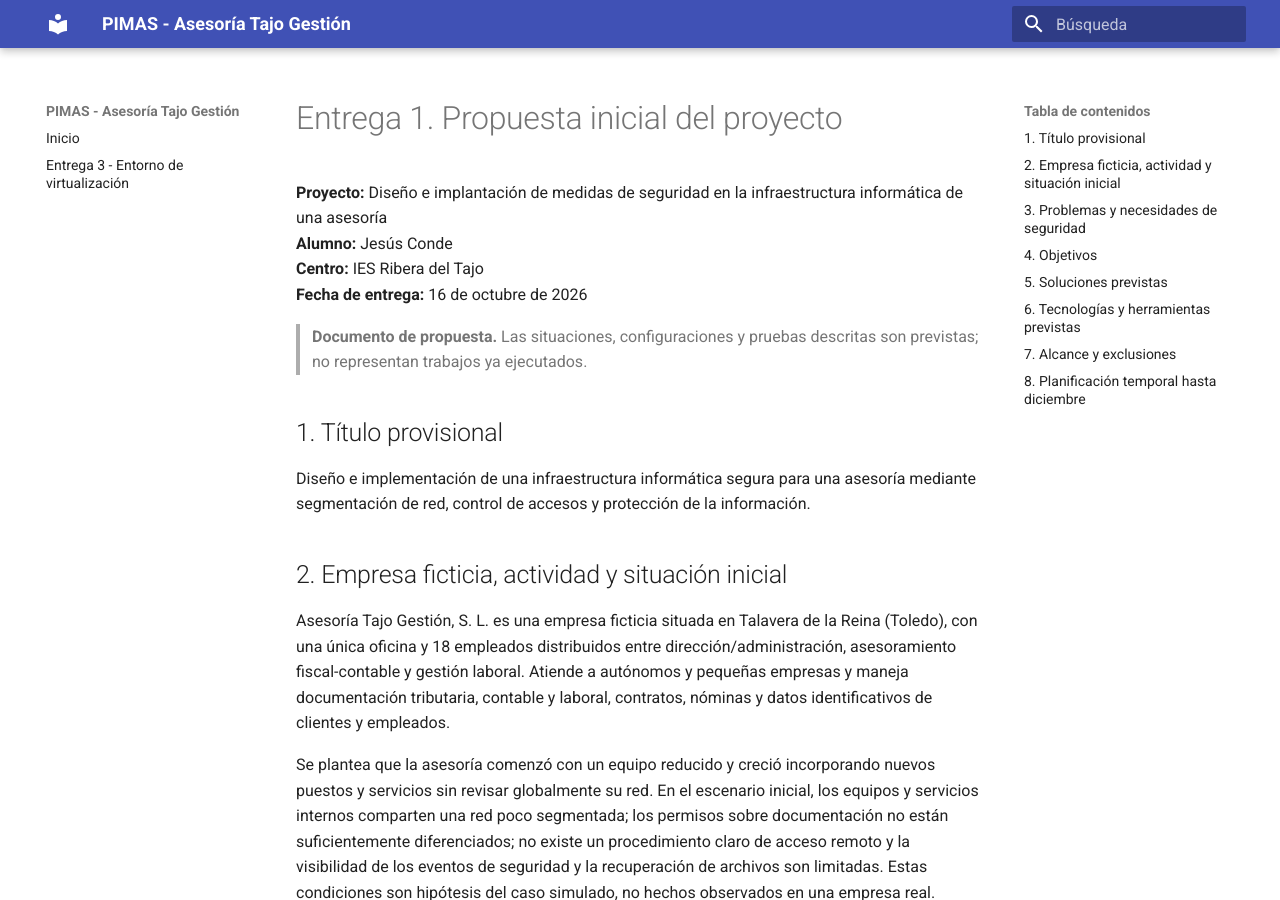
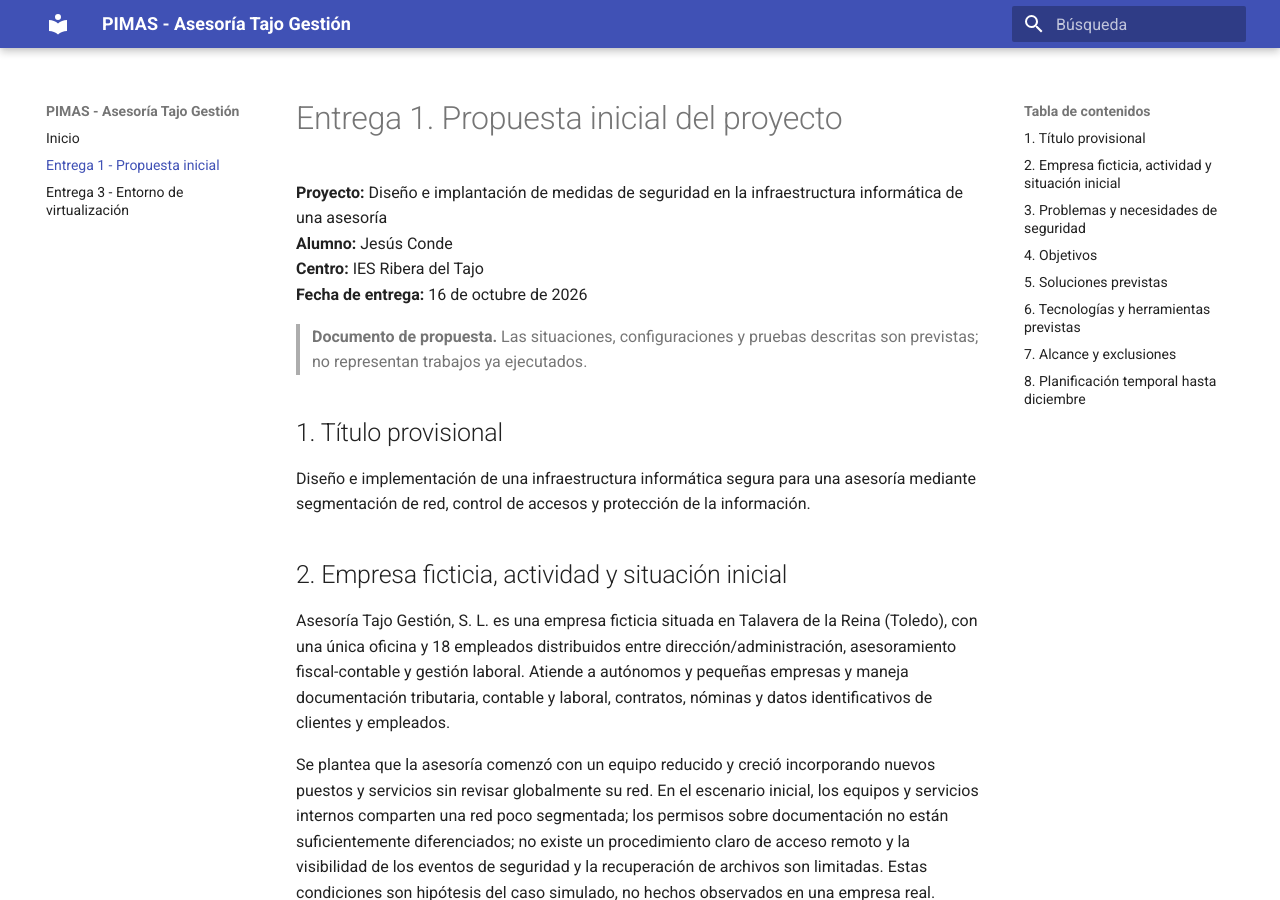
Before and after one commit to JCondeB/PIMAS-ASIR, an MkDocs documentation site: the page built from docs/entrega-1.md, in a window 1280 px wide and 900 px high. Built offline with MkDocs 1.6.1 and Material for MkDocs 9.7.7, drawn with Linux system fonts in a browser that asks for light colours.

Commit message:
Añadir Entrega 1 al menú

```diff
--- a/mkdocs.yml
+++ b/mkdocs.yml
@@ -8,6 +8,7 @@ theme:
 
 nav:
   - Inicio: index.md
+  - Entrega 1 - Propuesta inicial: entrega-1.md
   - Entrega 3 - Entorno de virtualización: entrega-3.md
 
 docs_dir: docs
```
